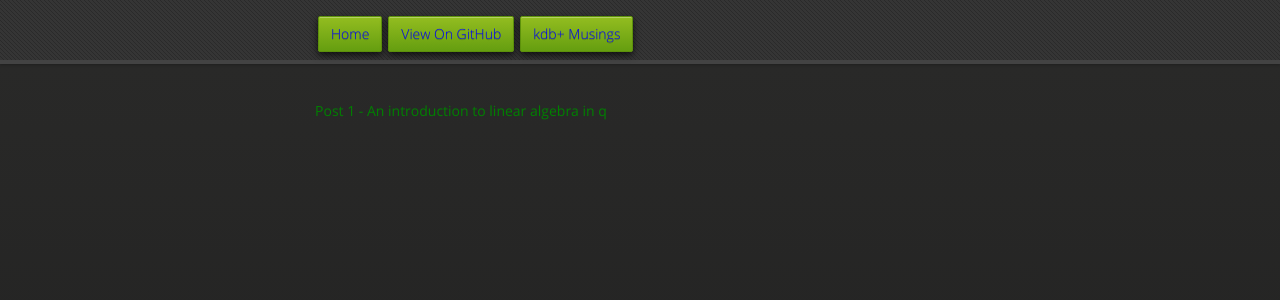
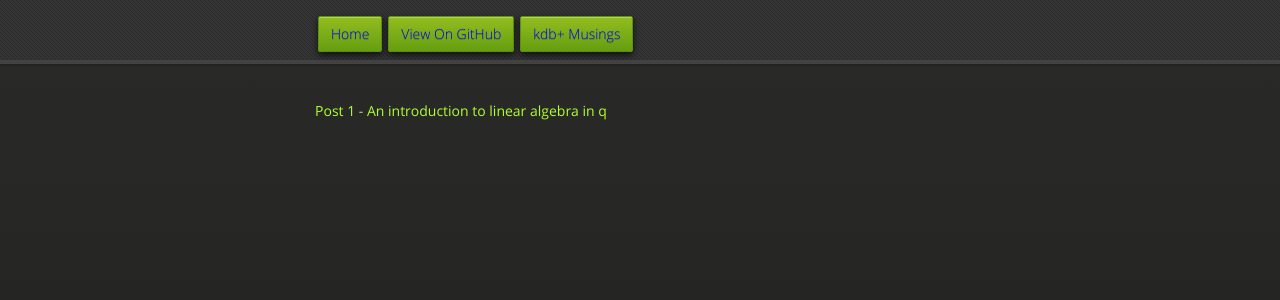
Before and after one commit to jpneill/jpneill.github.io, a Jekyll site: the page built from kdb_blog.html, in a window 1280 px wide. Shown: the top 300 px of the page. Built offline with Jekyll 4.4.1, drawn with Linux system fonts in a browser that asks for light colours; nearby versions of some CDN libraries.

Commit message:
Update kdb_blog.html

```diff
--- a/kdb_blog.html
+++ b/kdb_blog.html
@@ -4,7 +4,7 @@ title: kdb+ Musings
 ---
 <style>
   a {
-    color:green;
+    color:greenyellow;
     &:hover{
       color:white;
       border-bottom-color:white;
```
